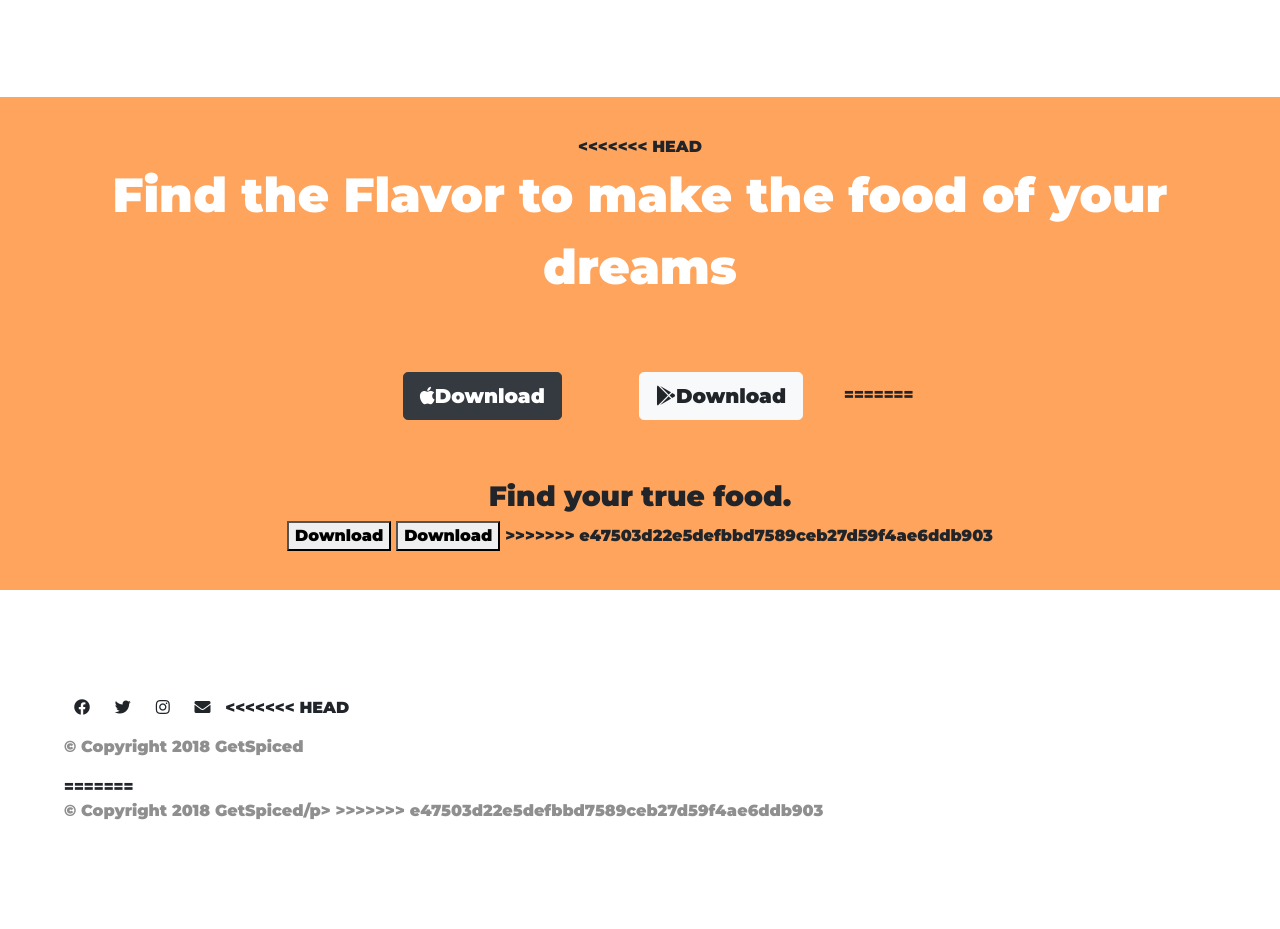
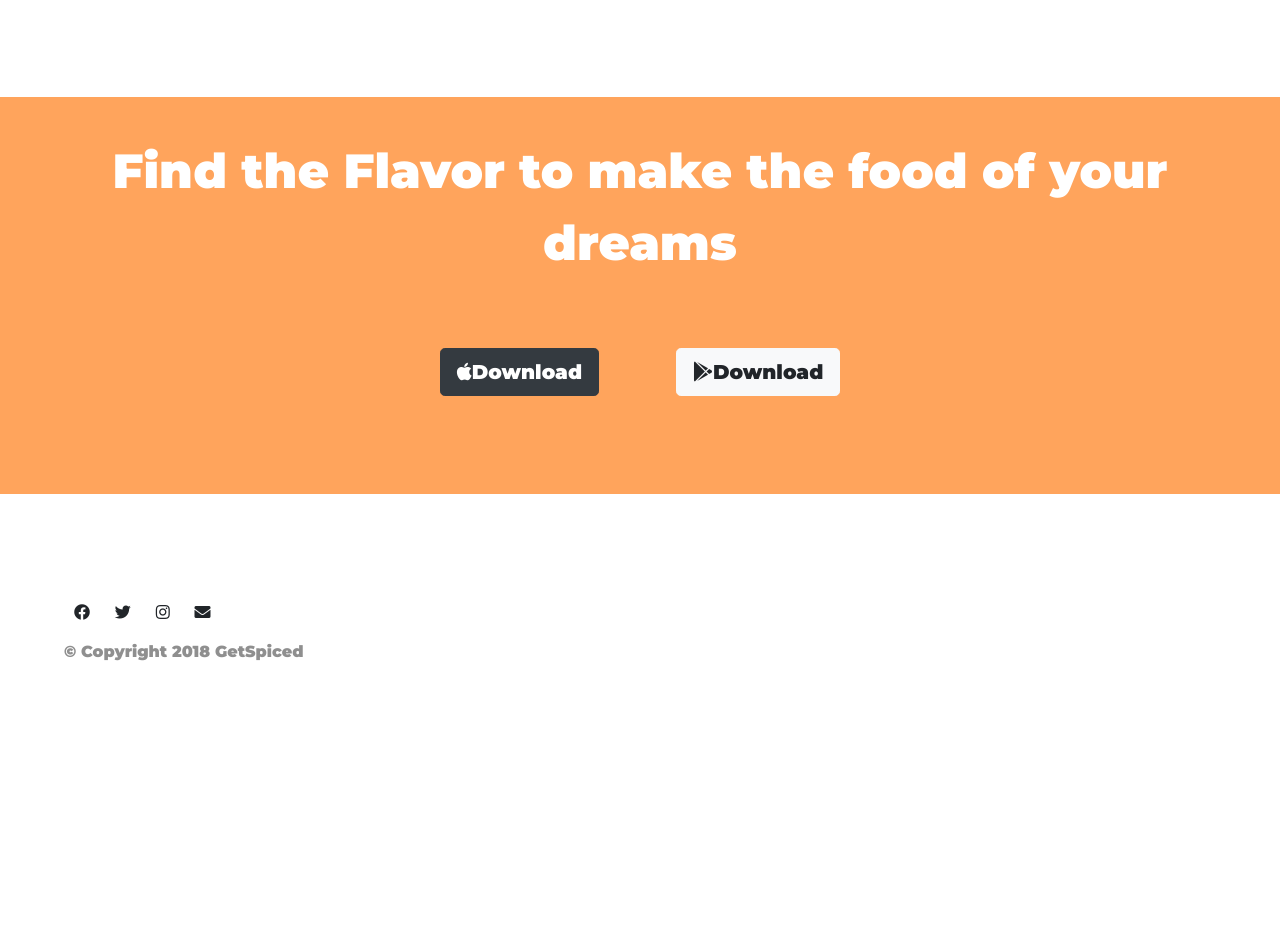
Before and after one commit to spicylola/bootstrap-get-spiced, a plain HTML site: page GetSpicedBootStrap/index.html in a window 1280 px wide. Shown: the part 2329-3258 px from the top of the page. After the commit the page ends 3098 px from the top, so only its background shows below. Drawn offline with nearby package versions, Linux system fonts and the light colour scheme.

Commit message:
Boo Pycharm messed up my merge conflicts

```diff
--- a/GetSpicedBootStrap/index.html
+++ b/GetSpicedBootStrap/index.html
@@ -187,15 +187,10 @@
 
     <section id="cta">
 
-<<<<<<< HEAD
       <h3 class='cta-text'>Find the Flavor to make the food of your dreams</h3>
       <button type="button" class="btn btn-dark btn-lg download-button" ><i class="fab fa-apple"></i>Download</button>
       <button type="button" class="btn btn-light btn-lg download-button"><i class="fab fa-google-play"></i>Download</button>
-=======
-      <h3>Find your true food.</h3>
-      <button type="button">Download</button>
-      <button type="button">Download</button>
->>>>>>> e47503d22e5defbbd7589ceb27d59f4ae6ddb903
+
 
     </section>
 
@@ -208,11 +203,8 @@
       <i class="social-icons fab fa-instagram"></i>
       <i class="social-icons fas fa-envelope"></i>
 
-<<<<<<< HEAD
       <p>© Copyright 2018 GetSpiced</p>
-=======
-      <p>© Copyright 2018 GetSpiced/p>
->>>>>>> e47503d22e5defbbd7589ceb27d59f4ae6ddb903
+
 
     </footer>
 
```
